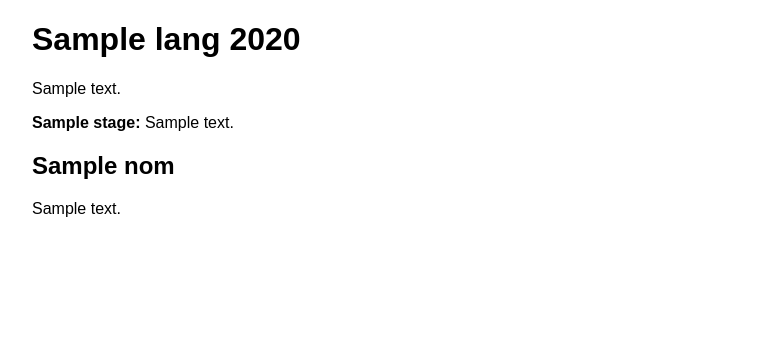
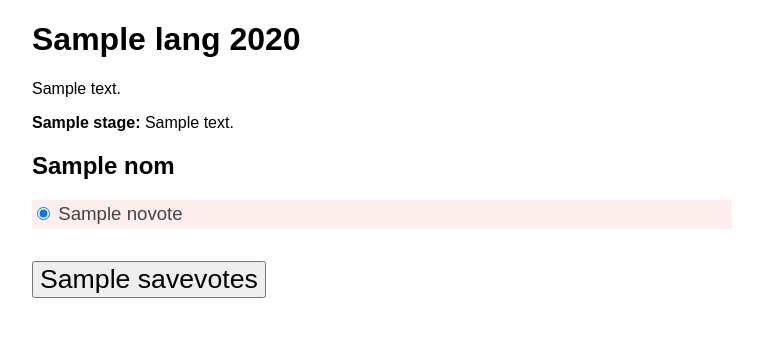
Before and after one commit to Zverik/osmvoting, a Python web app: template www/templates/voting.html in a window 1280 px wide. Shown: the top 337 px of the page, without its empty margins (258-1021 px from the left). Run offline with Jinja, Linux system fonts and the light colour scheme; the template is opened without the code that fills it: most values are stand-ins (such as "Sample title", 1, 10 or a date in 2020).

Commit message:
Voting works

```diff
--- a/lang/en.yaml
+++ b/lang/en.yaml
@@ -89,3 +89,6 @@ en:
   delete: delete
   addnominee: Add a nominee
   listnominees: List of nominees
+  novote: Do not vote in this category
+  link: link
+  savevotes: Submit my votes
--- a/lang/ru.yaml
+++ b/lang/ru.yaml
@@ -92,3 +92,6 @@ en:
   delete: удалить
   addnominee: Добавить номинанта
   listnominees: Список номинантов
+  novote: Не голосовать в этой категории
+  link: ссылка
+  savevotes: Проголосовать
--- a/www/static/style.css
+++ b/www/static/style.css
@@ -53,3 +53,42 @@ body {
 .vote a.plus {
   color: green;
 }
+
+/* Voting */
+
+h2 {
+  text-align: left;
+}
+
+.nominees-list {
+}
+
+.nomination-who {
+  margin-top: 0.5em;
+  padding: 0.2em 0;
+  font-size: 14pt;
+}
+
+.nomination-who.voted {
+  background-color: #efe;
+}
+
+.nomination-who.voted.novote {
+  background-color: #fee;
+}
+
+.novote {
+  color: #444;
+}
+
+.nomination-why {
+  padding-left: 2em;
+}
+
+.submitvote {
+  margin-top: 2em;
+}
+
+.submitvote input {
+  font-size: 20pt;
+}
--- /dev/null
+++ b/www/static/voting.js
@@ -0,0 +1,25 @@
+function radioClicked(e) {
+    var radios = document.getElementsByName(e.target.name);
+    for (var i = 0; i < radios.length; i++) {
+        var div = radios[i].parentNode;
+        if (radios[i] == e.target) {
+            if (div.className.indexOf('voted') < 0)
+                div.className = div.className + ' voted';
+        } else {
+            if (div.className.indexOf('voted') >= 0)
+                div.className = div.className.replace(/voted/, '');
+        }
+    }
+}
+
+function addVoteListeners() {
+    var inputs = document.getElementsByTagName('input');
+    for (var i = 0; i < inputs.length; i++) {
+        if (inputs[i].type == 'radio') {
+            // Found a radio button, install a listener.
+            inputs[i].onchange = radioClicked;
+        }
+    }
+}
+
+document.addEventListener('DOMContentLoaded', addVoteListeners);
--- a/www/templates/voting.html
+++ b/www/templates/voting.html
@@ -6,27 +6,38 @@
     <h1>{{ lang.title }} {{ year }}</h1>
     <p>{{ lang.description }}</p>
     <p><b>{{ lang.stages[stage].title }}:</b> {{ lang.stages[stage].description }}</p>
+    <form action="{{ url_for('vote_all') }}" method="post">
     {% for nom in nominations %}
     {% set nom_loop = loop %}
     <h2>{{ lang.nominations[nom].title }}</h2>
-    <p>{{ lang.nominations[nom].description }}</p>
-    <ul>
+    <div class="nominees-list">
+        {% set voted = { 'v': False } %}
         {% for n in nominees %}
         {% if n.nomination == nom_loop.index0 %}
-        <li>{{ n.who }}
-        {%- if n.project %},
-        {% if n.url %}
-        <a href="{{ n.url }}">{{ n.project }}</a>
-        {% else %}
-        {{ n.project }}
-        {% endif %}
-        {% endif %}
-        {% if isadmin %}
-        <small>[{{ votes[n.id] }}]</small>
-        {% endif %}
-        </li>
+        <div class="nomination-who{% if n.voteuser %} voted{% endif %}">
+            <input type="radio" id="r{{ n.id }}" name="vote{{ n.nomination }}" value="{{ n.id }}" {% if n.voteuser %}checked{% if voted.update({'v': True}) %}{% endif %}{% endif %}>
+            <label for="r{{ n.id }}">{{ n.who }}</label>
+            {% if isadmin %}
+            <small>[{{ votes[n.id] }}]</small>
+            {% endif %}
+        </div>
+        <div class="nomination-why">
+            {{ n.project }}
+            {% if n.url %}
+            (<a href="{{ n.url }}" target="_blank">{{ lang.link }}</a>)
+            {% endif %}
+        </div>
         {% endif %}
         {% endfor %}
-    </ul>
+        <div class="nomination-who novote{% if not voted.v %} voted{% endif %}">
+            <input type="radio" id="rn{{ nom_loop.index0 }}" name="vote{{ nom_loop.index0 }}" value="0" {% if not voted.v %}checked{% endif %}>
+            <label for="rn{{ nom_loop.index0 }}">{{ lang.novote }}</label>
+        </div>
+    </div>
     {% endfor %}
+    <div class="submitvote">
+        <input type="submit" value="{{ lang.savevotes }}">
+    </div>
+    </form>
+<script type="text/javascript" src="{{ url_for('static', filename='voting.js') }}"></script>
 </body>
```
Also changed, not shown: www/osmvoting.py (+43 -8 lines).
